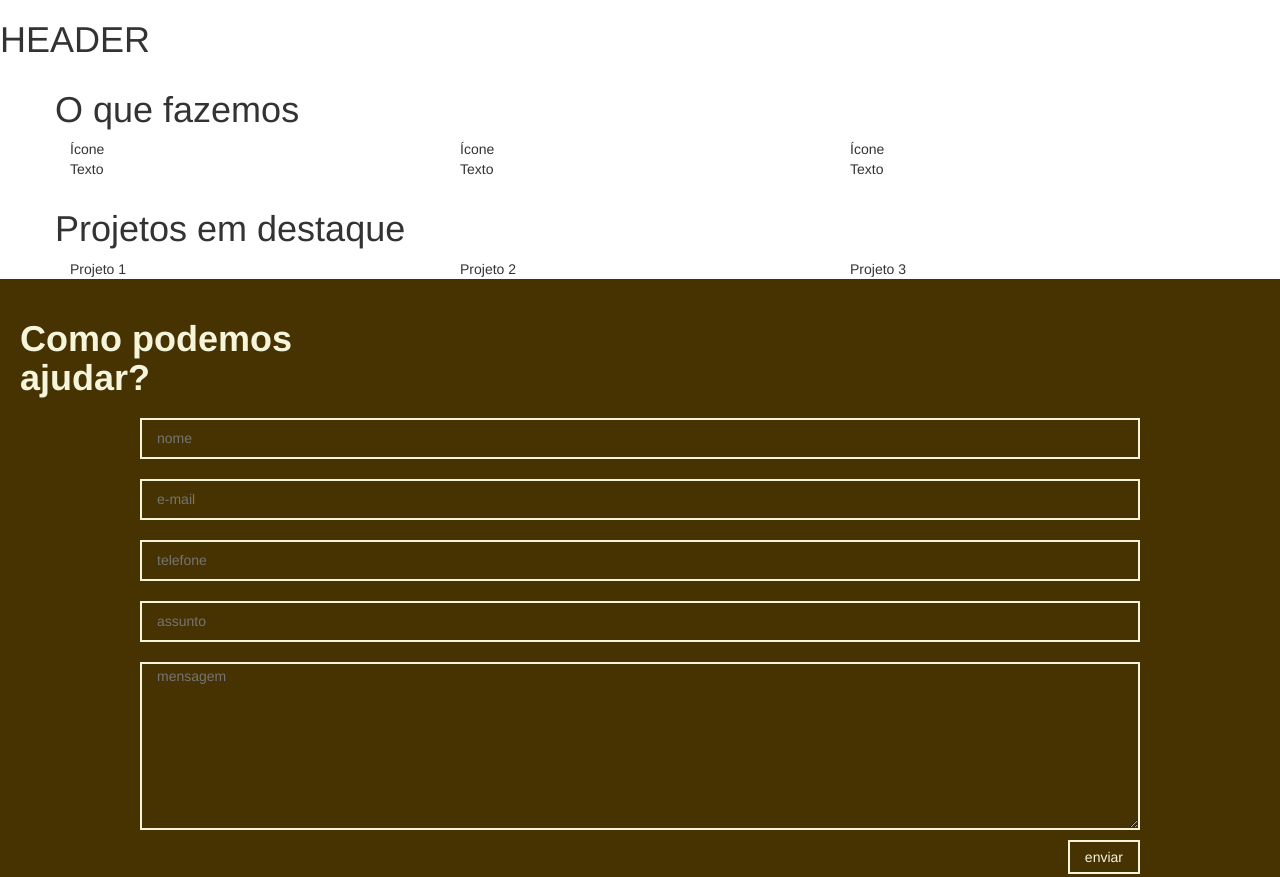
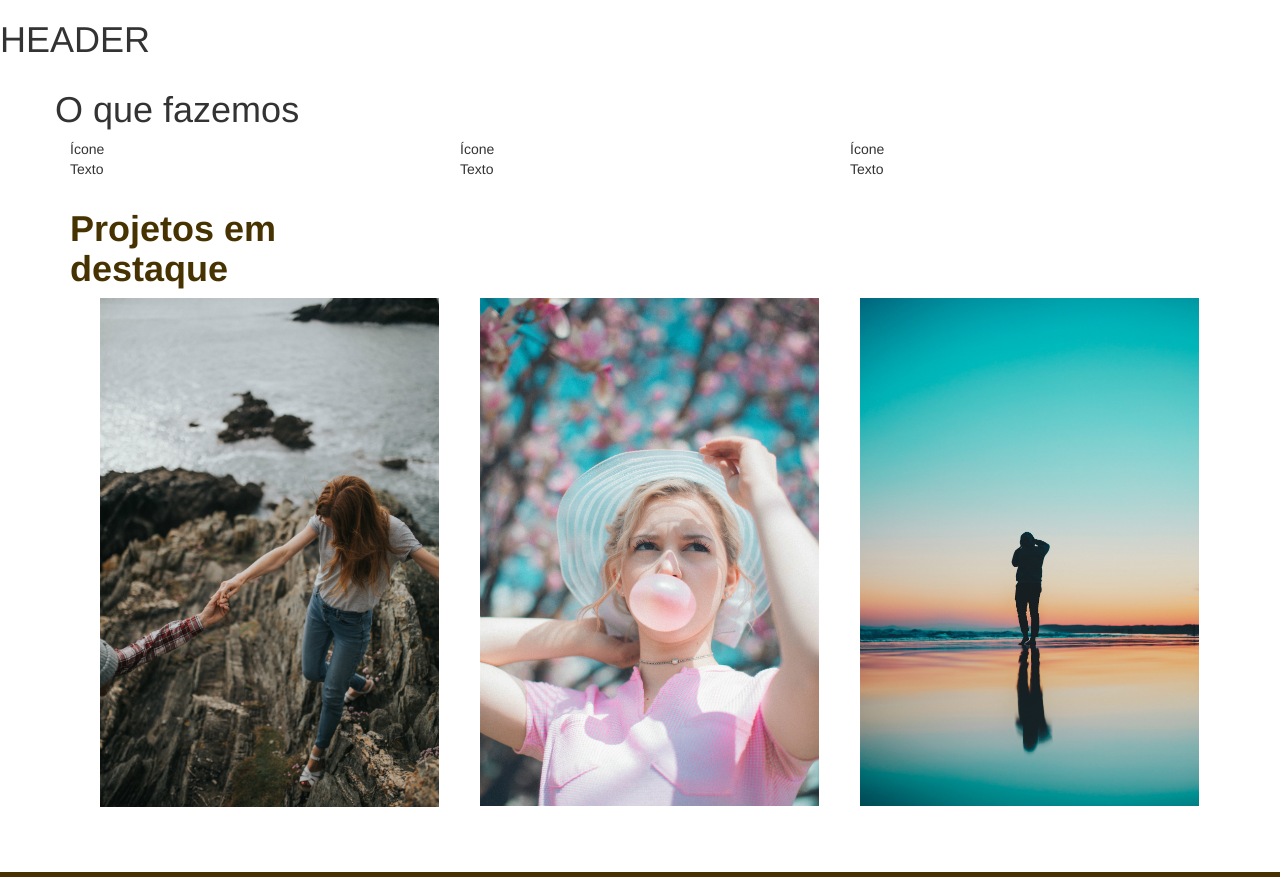
Before and after one commit to BrunoReiss/alfaiataria-psd, a plain HTML site: page index.html in a window 1280 px wide. Shown: the top 877 px of the page. Drawn offline with Linux system fonts and the light colour scheme.

Commit message:
Atualização da seção Projetos

```diff
--- a/css/alfaiataria.css
+++ b/css/alfaiataria.css
@@ -1,10 +1,8 @@
 .form {
 	background-color: #473301;
+	color: beige;
 	padding: 20px;
 	margin: auto
-}
-.form h1 {
-	color: beige;
 }
 
 
@@ -21,9 +19,22 @@
 	padding-top: 5px;
 	padding-bottom: 5px;
 	padding-right: 15px;
-	padding-left: 15px
+	padding-left: 15px;
 }
 
+
+.projetos {
+	color: #473301
+}
+
+.projetos .container {
+	padding: 0 15px 0 15px
+}
+
+
+.container {
+	padding-bottom: 65px
+}
 .input {
 	background-color: #473301;
 	margin: 10px auto;
@@ -39,5 +50,5 @@
 
 footer {
 	background-color: #281d01;
-	height: 100px
+	height: 70px
 }
--- a/index.html
+++ b/index.html
@@ -19,18 +19,21 @@
 				<div class="col-lg-4"><span>Ícone</span><p>Texto</p></div>
 				<div class="col-lg-4"><span>Ícone</span><p>Texto</p></div>
 			</div>
-			<div class="row" id="projetos">
-				<h1>Projetos em destaque</h1>
-				<div class="col-lg-4"><img src="">Projeto 1</div>
-				<div class="col-lg-4"><img src="">Projeto 2</div>
-				<div class="col-lg-4"><img src="">Projeto 3</div>
+			<div class="projetos">
+				<h1><strong>Projetos em<br>destaque</strong></h1>
+
+				<div class="container">
+					<div class="row"></div>
+						<div class="col-lg-4"><a href="#"><img src="img/felix-russell-saw-251618.jpg"></a></div>
+						<div class="col-lg-4"><a href="#"><img src="img/nik-macmillan-284747.jpg"></a></div>
+						<div class="col-lg-4"><a href="#"><img src="img/aldain-austria-316143.jpg"></a></div>
+					</div>
+				</div>
 			</div>
-		</div>
 			<div class="form">
 				<h1><strong>Como podemos<br>ajudar?</strong></h1>
 
 				<div class="container">
-
 					<form class="row" id="form">
 						<input class="col-lg-12 input" type="text" placeholder="nome">
 						<input class="col-lg-12 input" type="text" placeholder="e-mail">
@@ -51,9 +54,9 @@
 
 			</div>
 			<div class="redes">
-				<img src=""><a href="#"></a>
-				<img src=""><a href="#"></a>
-				<img src=""><a href="#"></a>
+				<a href="#"><img src=""></a>
+				<a href="#"><img src=""></a>
+				<a href="#"><img src=""></a>
 			</div>
 
 		</footer>
```
Also changed, not shown: img/aldain-austria-316143.jpg (added), img/felix-russell-saw-251618.jpg (added), img/nik-macmillan-284747.jpg (added).
